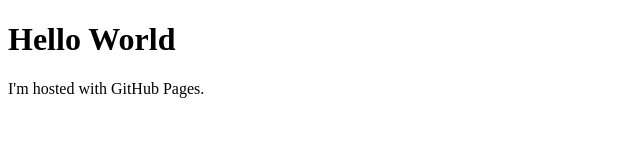
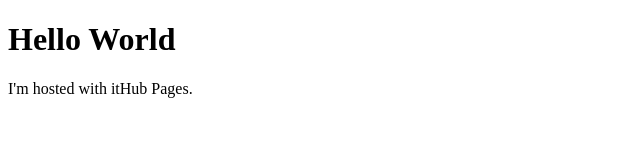
Before and after one commit to YeetACoin/oldproject.github.io, a plain HTML site: page INDEX.HTML in a window 1280 px wide. Shown: the full height of the page, 0-640 px from the left. Drawn offline with Linux system fonts and the light colour scheme.

Commit message:
Update INDEX.HTML

```diff
--- a/INDEX.HTML
+++ b/INDEX.HTML
@@ -2,6 +2,6 @@
 <html>
 <body>
 <h1>Hello World</h1>
-<p>I'm hosted with GitHub Pages.</p>
+<p>I'm hosted with itHub Pages.</p>
 </body>
 </html>
```
